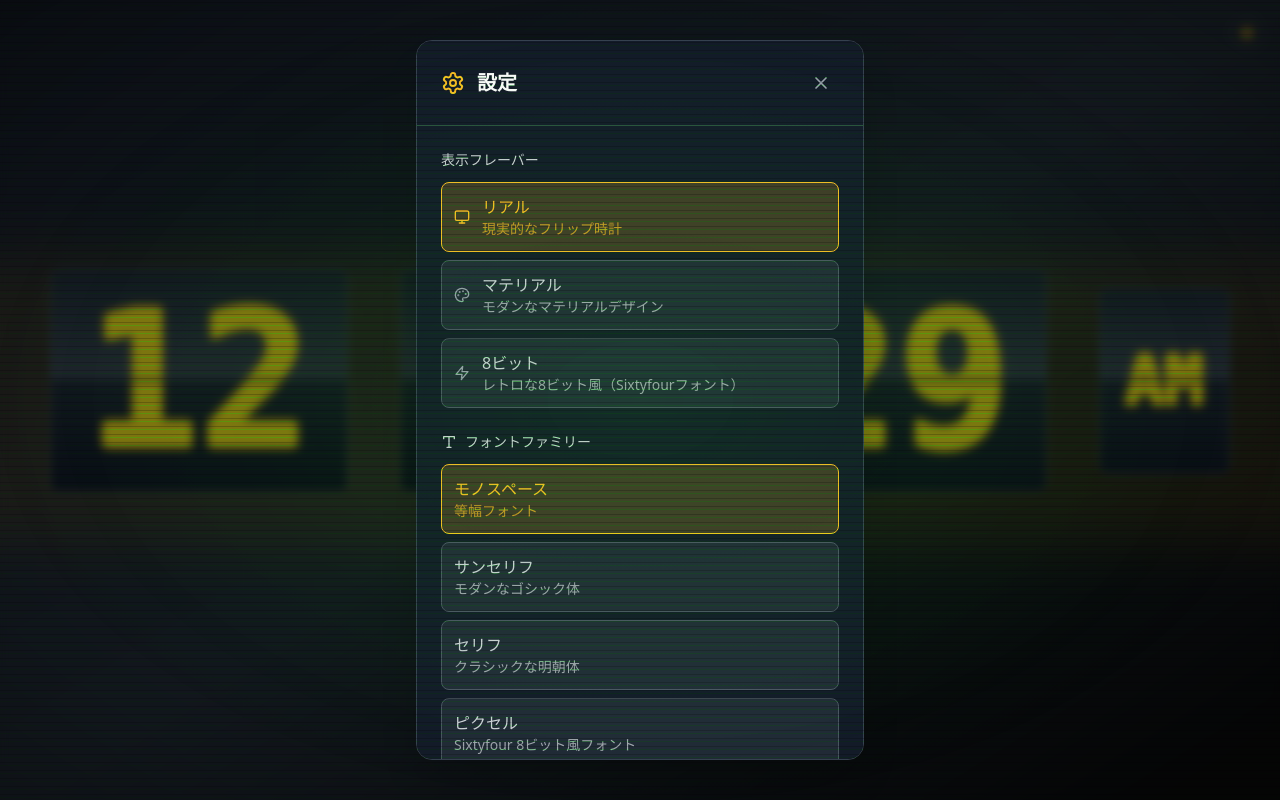
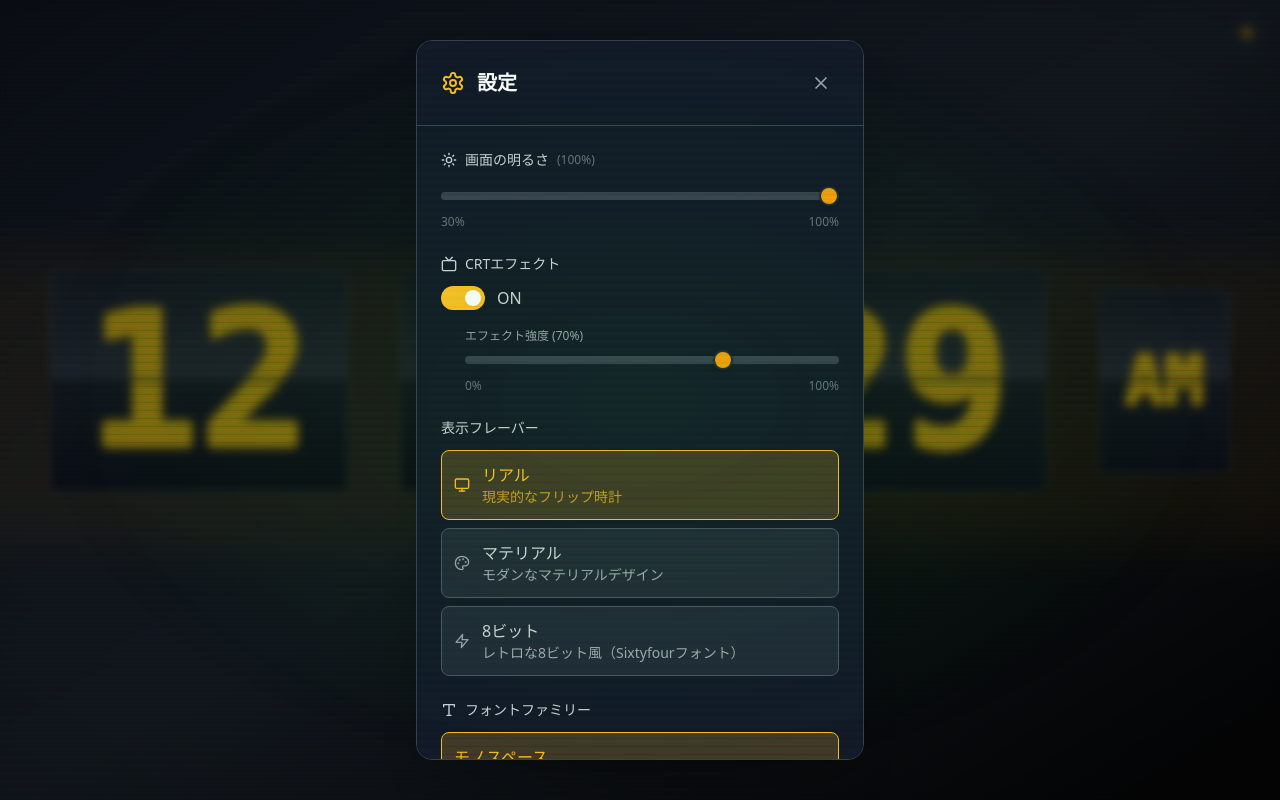
Before and after one commit to Go1/CRTClock, a React (Vite) app: page / in a window 1280 px wide. Both pictures are taken after a click on the button "設定を開く". Built offline with nearby package versions, Linux system fonts and the light colour scheme; a web font is replaced by a local one.

Commit message:
Add brightness and CRT effect intensity controls

```diff
--- a/src/components/FlipClock.tsx
+++ b/src/components/FlipClock.tsx
@@ -410,14 +410,28 @@ const FlipClock: React.FC = () => {
     }
   };
 
+  // 明るさとCRTエフェクトのスタイルを動的に生成
+  const getDynamicStyles = () => {
+    const brightnessFilter = `brightness(${settings.brightness})`;
+    const crtOpacity = settings.crtEffects ? settings.crtIntensity : 0;
+
+    return {
+      filter: brightnessFilter,
+      '--crt-opacity': crtOpacity,
+    } as React.CSSProperties;
+  };
+
   return (
-    <div className={`group flex items-center justify-center min-h-screen ${flavorStyles.background} px-2 py-2 ${settings.crtEffects ? 'crt-container' : ''} overflow-hidden`}>
+    <div
+      className={`group flex items-center justify-center min-h-screen ${flavorStyles.background} px-2 py-2 ${settings.crtEffects ? 'crt-container' : ''} overflow-hidden`}
+      style={getDynamicStyles()}
+    >
       {settings.crtEffects && (
         <>
-          <div className="crt-scanlines"></div>
-          <div className="crt-flicker"></div>
-          <div className="crt-glow"></div>
-          <div className="crt-vignette"></div>
+          <div className="crt-scanlines" style={{ opacity: settings.crtIntensity }}></div>
+          <div className="crt-flicker" style={{ opacity: settings.crtIntensity }}></div>
+          <div className="crt-glow" style={{ opacity: settings.crtIntensity }}></div>
+          <div className="crt-vignette" style={{ opacity: settings.crtIntensity }}></div>
         </>
       )}
 
@@ -432,6 +446,7 @@ const FlipClock: React.FC = () => {
       <div
         ref={clockContainerRef}
         className={`relative w-full h-full flex flex-col justify-center items-center ${settings.crtEffects ? 'crt-content' : ''} max-w-full max-h-full`}
+        style={{ filter: `blur(${settings.crtEffects ? settings.crtIntensity * 0.3 : 0}px)` }}
       >
         <div className="w-full h-full flex flex-col justify-center items-center overflow-hidden">
           <div className="flex items-center justify-center min-h-0 flex-1 max-w-full" style={{ gap: `${flipSpacing}px` }}>
--- a/src/components/SettingsModal.tsx
+++ b/src/components/SettingsModal.tsx
@@ -1,5 +1,5 @@
 import React from 'react';
-import { X, Settings as SettingsIcon, Palette, Monitor, Zap, Type, Sparkles } from 'lucide-react';
+import { X, Settings as SettingsIcon, Palette, Monitor, Zap, Type, Sparkles, Sun, Tv } from 'lucide-react';
 import { ClockSettings, fontColorClasses } from '../types/settings';
 
 interface SettingsModalProps {
@@ -89,6 +89,77 @@ const SettingsModal: React.FC<SettingsModalProps> = ({
 
         {/* Settings Content */}
         <div className="p-6 space-y-6">
+          {/* Brightness Control */}
+          <div className="space-y-3">
+            <label className="flex items-center space-x-2 text-sm font-medium text-gray-300">
+              <Sun className="w-4 h-4" />
+              <span>画面の明るさ</span>
+              <span className="text-xs text-gray-500">({Math.round(settings.brightness * 100)}%)</span>
+            </label>
+            <div className="space-y-2">
+              <input
+                type="range"
+                min="0.3"
+                max="1.0"
+                step="0.05"
+                value={settings.brightness}
+                onChange={(e) => onSettingsChange({ brightness: parseFloat(e.target.value) })}
+                className="w-full h-2 bg-gray-700 rounded-lg appearance-none cursor-pointer slider"
+              />
+              <div className="flex justify-between text-xs text-gray-500">
+                <span>30%</span>
+                <span>100%</span>
+              </div>
+            </div>
+          </div>
+
+          {/* CRT Effects */}
+          <div className="space-y-3">
+            <label className="flex items-center space-x-2 text-sm font-medium text-gray-300">
+              <Tv className="w-4 h-4" />
+              <span>CRTエフェクト</span>
+            </label>
+            <div className="flex items-center space-x-3">
+              <button
+                onClick={() => onSettingsChange({ crtEffects: !settings.crtEffects })}
+                className={`relative inline-flex h-6 w-11 items-center rounded-full transition-colors ${
+                  settings.crtEffects ? 'bg-amber-400' : 'bg-gray-600'
+                }`}
+              >
+                <span
+                  className={`inline-block h-4 w-4 transform rounded-full bg-white transition-transform ${
+                    settings.crtEffects ? 'translate-x-6' : 'translate-x-1'
+                  }`}
+                />
+              </button>
+              <span className="text-gray-300">
+                {settings.crtEffects ? 'ON' : 'OFF'}
+              </span>
+            </div>
+
+            {/* CRT Intensity Slider */}
+            {settings.crtEffects && (
+              <div className="space-y-2 ml-6">
+                <label className="text-xs text-gray-400">
+                  エフェクト強度 ({Math.round(settings.crtIntensity * 100)}%)
+                </label>
+                <input
+                  type="range"
+                  min="0.0"
+                  max="1.0"
+                  step="0.1"
+                  value={settings.crtIntensity}
+                  onChange={(e) => onSettingsChange({ crtIntensity: parseFloat(e.target.value) })}
+                  className="w-full h-2 bg-gray-700 rounded-lg appearance-none cursor-pointer slider"
+                />
+                <div className="flex justify-between text-xs text-gray-500">
+                  <span>0%</span>
+                  <span>100%</span>
+                </div>
+              </div>
+            )}
+          </div>
+
           {/* Display Flavor */}
           <div className="space-y-3">
             <label className="block text-sm font-medium text-gray-300">
@@ -144,30 +215,6 @@ const SettingsModal: React.FC<SettingsModalProps> = ({
                 💡 Sixtyfourフォントが適用されています
               </p>
             )}
-          </div>
-
-          {/* CRT Effects */}
-          <div className="space-y-3">
-            <label className="block text-sm font-medium text-gray-300">
-              CRTエフェクト
-            </label>
-            <div className="flex items-center space-x-3">
-              <button
-                onClick={() => onSettingsChange({ crtEffects: !settings.crtEffects })}
-                className={`relative inline-flex h-6 w-11 items-center rounded-full transition-colors ${
-                  settings.crtEffects ? 'bg-amber-400' : 'bg-gray-600'
-                }`}
-              >
-                <span
-                  className={`inline-block h-4 w-4 transform rounded-full bg-white transition-transform ${
-                    settings.crtEffects ? 'translate-x-6' : 'translate-x-1'
-                  }`}
-                />
-              </button>
-              <span className="text-gray-300">
-                {settings.crtEffects ? 'スキャンライン・フリッカー・グロー ON' : 'エフェクト OFF'}
-              </span>
-            </div>
           </div>
 
           {/* Font Glow - Show for all modes */}
--- a/src/index.css
+++ b/src/index.css
@@ -192,13 +192,13 @@
   }
 }
 
-/* Enhanced CRT Effects with Screen Blur and Glow - Restored to original intensity */
+/* Enhanced CRT Effects with Screen Blur and Glow - Now with dynamic intensity */
 .crt-container {
   position: relative;
   overflow: hidden;
 }
 
-/* CRT Screen Blur Effect - Applied to entire content - Restored intensity */
+/* CRT Screen Blur Effect - Applied to entire content - Dynamic intensity */
 .crt-container::before {
   content: '';
   position: fixed;
@@ -208,12 +208,12 @@
   height: 100%;
   pointer-events: none;
   z-index: 1001;
-  backdrop-filter: blur(0.5px);
-  background: rgba(0, 0, 0, 0.02);
+  backdrop-filter: blur(calc(var(--crt-opacity, 0.7) * 0.5px));
+  background: rgba(0, 0, 0, calc(var(--crt-opacity, 0.7) * 0.02));
   mix-blend-mode: multiply;
 }
 
-/* CRT Screen Phosphor Glow - Restored intensity */
+/* CRT Screen Phosphor Glow - Dynamic intensity */
 .crt-container::after {
   content: '';
   position: fixed;
@@ -226,9 +226,9 @@
   background: radial-gradient(
     ellipse at center,
     transparent 0%,
-    rgba(0, 255, 0, 0.01) 20%,
-    rgba(0, 255, 0, 0.02) 40%,
-    rgba(0, 255, 0, 0.01) 60%,
+    rgba(0, 255, 0, calc(var(--crt-opacity, 0.7) * 0.01)) 20%,
+    rgba(0, 255, 0, calc(var(--crt-opacity, 0.7) * 0.02)) 40%,
+    rgba(0, 255, 0, calc(var(--crt-opacity, 0.7) * 0.01)) 60%,
     transparent 80%
   );
   animation: phosphorGlow 3s ease-in-out infinite alternate;
@@ -246,12 +246,12 @@
     0deg,
     transparent 0px,
     transparent 2px,
-    rgba(0, 255, 0, 0.25) 2px,
-    rgba(0, 255, 0, 0.25) 3px,
+    rgba(0, 255, 0, calc(var(--crt-opacity, 0.7) * 0.25)) 2px,
+    rgba(0, 255, 0, calc(var(--crt-opacity, 0.7) * 0.25)) 3px,
     transparent 3px,
     transparent 5px,
-    rgba(0, 0, 0, 0.2) 5px,
-    rgba(0, 0, 0, 0.2) 6px,
+    rgba(0, 0, 0, calc(var(--crt-opacity, 0.7) * 0.2)) 5px,
+    rgba(0, 0, 0, calc(var(--crt-opacity, 0.7) * 0.2)) 6px,
     transparent 6px,
     transparent 8px
   );
@@ -267,7 +267,7 @@
   height: 100%;
   pointer-events: none;
   z-index: 998;
-  background: rgba(255, 255, 255, 0.02);
+  background: rgba(255, 255, 255, calc(var(--crt-opacity, 0.7) * 0.02));
   animation: flicker 0.15s ease-in-out infinite alternate;
 }
 
@@ -281,21 +281,21 @@
   z-index: 997;
   background: radial-gradient(
     ellipse at center,
-    rgba(0, 255, 0, 0.1) 0%,
-    rgba(0, 255, 0, 0.05) 25%,
-    rgba(0, 255, 0, 0.02) 50%,
+    rgba(0, 255, 0, calc(var(--crt-opacity, 0.7) * 0.1)) 0%,
+    rgba(0, 255, 0, calc(var(--crt-opacity, 0.7) * 0.05)) 25%,
+    rgba(0, 255, 0, calc(var(--crt-opacity, 0.7) * 0.02)) 50%,
     transparent 70%
   );
   animation: glow 2s ease-in-out infinite alternate;
 }
 
-/* CRT Content Blur - Applied to all content inside CRT container - Restored intensity */
+/* CRT Content Blur - Applied to all content inside CRT container - Dynamic intensity */
 .crt-content {
-  filter: blur(0.3px) brightness(1.1) contrast(1.05);
-  text-shadow: 0 0 2px currentColor;
+  filter: blur(calc(var(--crt-opacity, 0.7) * 0.3px)) brightness(1.1) contrast(1.05);
+  text-shadow: 0 0 calc(var(--crt-opacity, 0.7) * 2px) currentColor;
 }
 
-/* CRT Vignette Effect - Restored intensity */
+/* CRT Vignette Effect - Dynamic intensity */
 .crt-vignette {
   position: fixed;
   top: 0;
@@ -308,8 +308,8 @@
     ellipse at center,
     transparent 0%,
     transparent 60%,
-    rgba(0, 0, 0, 0.1) 80%,
-    rgba(0, 0, 0, 0.3) 100%
+    rgba(0, 0, 0, calc(var(--crt-opacity, 0.7) * 0.1)) 80%,
+    rgba(0, 0, 0, calc(var(--crt-opacity, 0.7) * 0.3)) 100%
   );
 }
 
@@ -398,18 +398,18 @@
 /* 8-bit glow effect - Only when CRT effects are enabled */
 .retro-8bit-glow.crt-enabled {
   box-shadow:
-    0 0 15px rgba(0, 255, 0, 0.6),
-    0 0 30px rgba(0, 255, 0, 0.4),
-    0 0 45px rgba(0, 255, 0, 0.2),
-    inset 0 0 10px rgba(0, 255, 0, 0.1);
+    0 0 15px rgba(0, 255, 0, calc(var(--crt-opacity, 0.7) * 0.6)),
+    0 0 30px rgba(0, 255, 0, calc(var(--crt-opacity, 0.7) * 0.4)),
+    0 0 45px rgba(0, 255, 0, calc(var(--crt-opacity, 0.7) * 0.2)),
+    inset 0 0 10px rgba(0, 255, 0, calc(var(--crt-opacity, 0.7) * 0.1));
 }
 
 /* 8-bit digit container glow - Only when CRT effects are enabled */
 .retro-8bit-digit.crt-enabled {
   box-shadow:
-    0 0 8px rgba(0, 255, 0, 0.4),
-    0 0 16px rgba(0, 255, 0, 0.3),
-    inset 0 0 8px rgba(0, 255, 0, 0.15);
+    0 0 8px rgba(0, 255, 0, calc(var(--crt-opacity, 0.7) * 0.4)),
+    0 0 16px rgba(0, 255, 0, calc(var(--crt-opacity, 0.7) * 0.3)),
+    inset 0 0 8px rgba(0, 255, 0, calc(var(--crt-opacity, 0.7) * 0.15));
   border-width: 2px;
 }
 
@@ -454,6 +454,34 @@
   }
 }
 
+/* Custom Slider Styles */
+.slider {
+  background: #374151;
+  outline: none;
+  border-radius: 8px;
+}
+
+.slider::-webkit-slider-thumb {
+  appearance: none;
+  width: 20px;
+  height: 20px;
+  border-radius: 50%;
+  background: #f59e0b;
+  cursor: pointer;
+  border: 2px solid #1f2937;
+  box-shadow: 0 2px 4px rgba(0, 0, 0, 0.2);
+}
+
+.slider::-moz-range-thumb {
+  width: 20px;
+  height: 20px;
+  border-radius: 50%;
+  background: #f59e0b;
+  cursor: pointer;
+  border: 2px solid #1f2937;
+  box-shadow: 0 2px 4px rgba(0, 0, 0, 0.2);
+}
+
 /* Debug styles to verify font loading */
 .debug-sixtyfour {
   font-family: 'Sixtyfour', 'Sixtyfour-Fallback', 'Orbitron' !important;
--- a/src/types/settings.ts
+++ b/src/types/settings.ts
@@ -8,6 +8,8 @@ export interface ClockSettings {
   fontFamily: 'mono' | 'sans' | 'serif' | 'pixel';
   crtEffects: boolean;
   fontGlow: boolean;
+  brightness: number; // 0.3 to 1.0 (30% to 100%)
+  crtIntensity: number; // 0.0 to 1.0 (0% to 100%)
 }
 
 export const defaultSettings: ClockSettings = {
@@ -20,6 +22,8 @@ export const defaultSettings: ClockSettings = {
   fontFamily: 'mono',
   crtEffects: true,
   fontGlow: true,
+  brightness: 1.0,
+  crtIntensity: 0.7,
 };
 
 // 画面サイズに適応するフォントサイズクラス（巨大・超巨大を削除）
```
